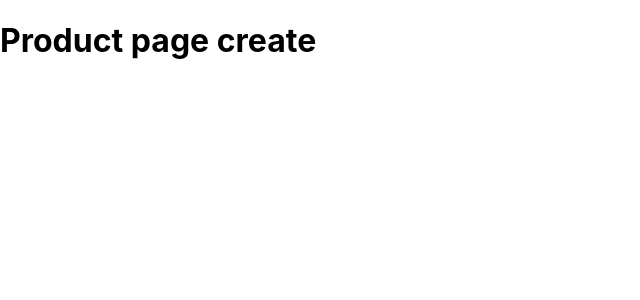
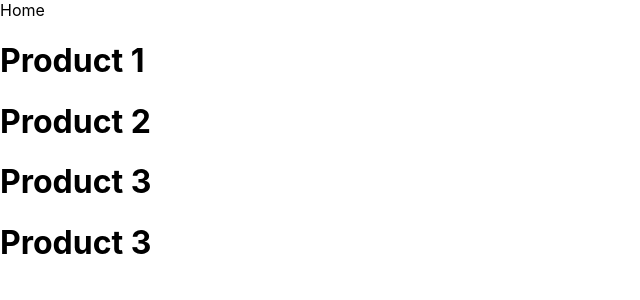
Before and after one commit to zihadul10101/fundamental_lern_next.js, a Next.js app: page /product in a window 1280 px wide. Shown: the top 300 px of the page, without its empty margins (0-640 px from the left). Built offline with nearby package versions, Linux system fonts and the light colour scheme.

Commit message:
Link Component Navigation

```diff
--- a/pages/product/index.js
+++ b/pages/product/index.js
@@ -1,11 +1,44 @@
+import Link from 'next/link';
 import React from 'react';
 
-const index = () => {
-    return (
-        <div>
-          <h1>Product page create</h1>
-        </div>
-    );
+const ProductList = ({productId = 100}) => {
+  return (
+    <div>
+      <Link href="/">
+        <a>Home</a>
+      </Link>
+      <h1>
+        <Link href="/product/1">
+          <a>
+            Product 1
+          </a>
+        </Link>
+
+      </h1>
+    <h1>  <Link href="/product/2">
+        <a>
+          Product 2
+        </a>
+      </Link></h1>
+
+   <h1>
+   <Link href="/product/3">
+        <a>
+          Product 3
+        </a>
+      </Link>
+   </h1>
+   <h1>
+   <Link href={`/product/${productId}`}>
+        <a>
+          Product 3
+        </a>
+      </Link>
+   </h1>
+
+
+    </div>
+  );
 };
 
-export default index;
+export default ProductList;
```
Also changed, not shown: pages/index.js (+9 -2 lines).
